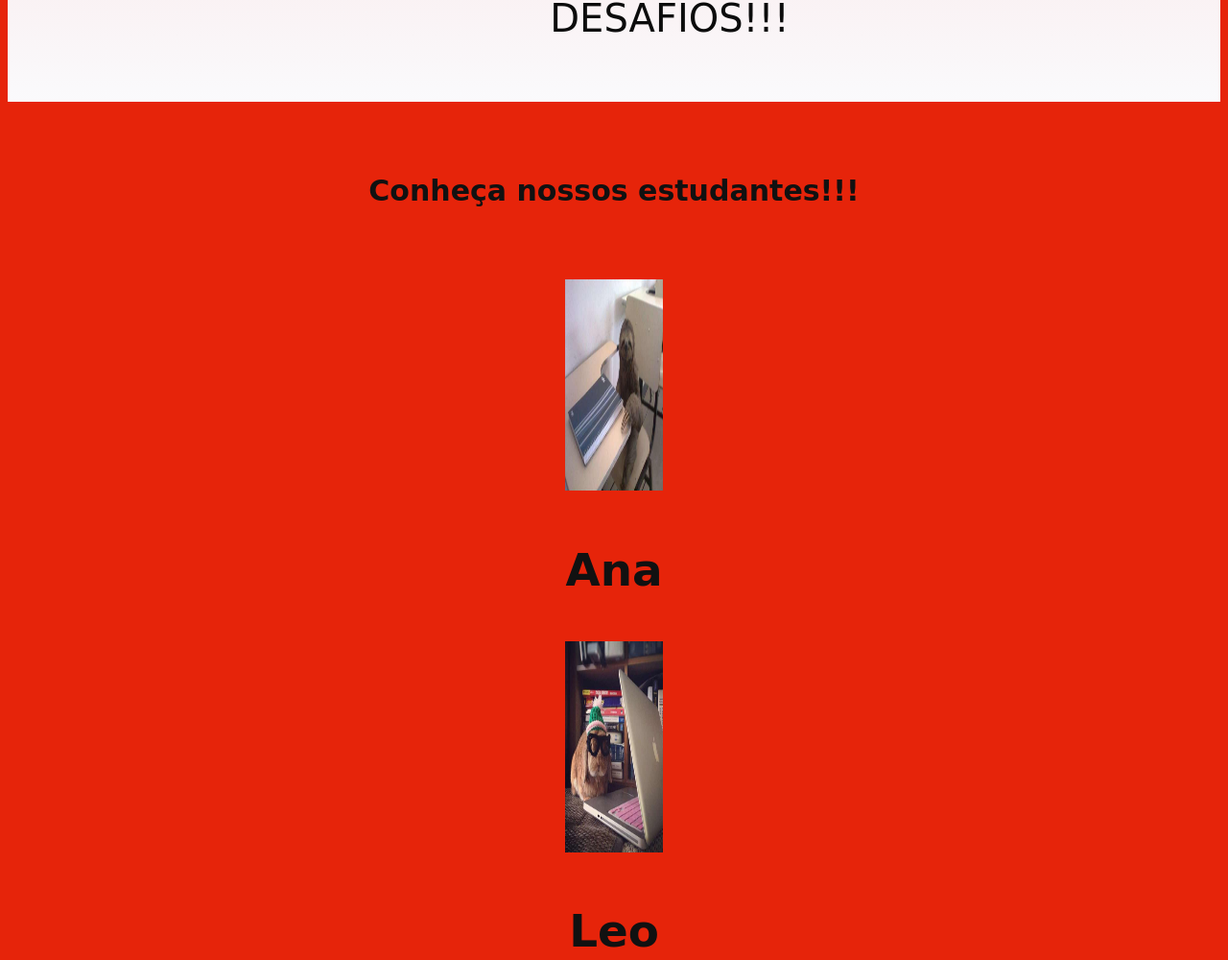
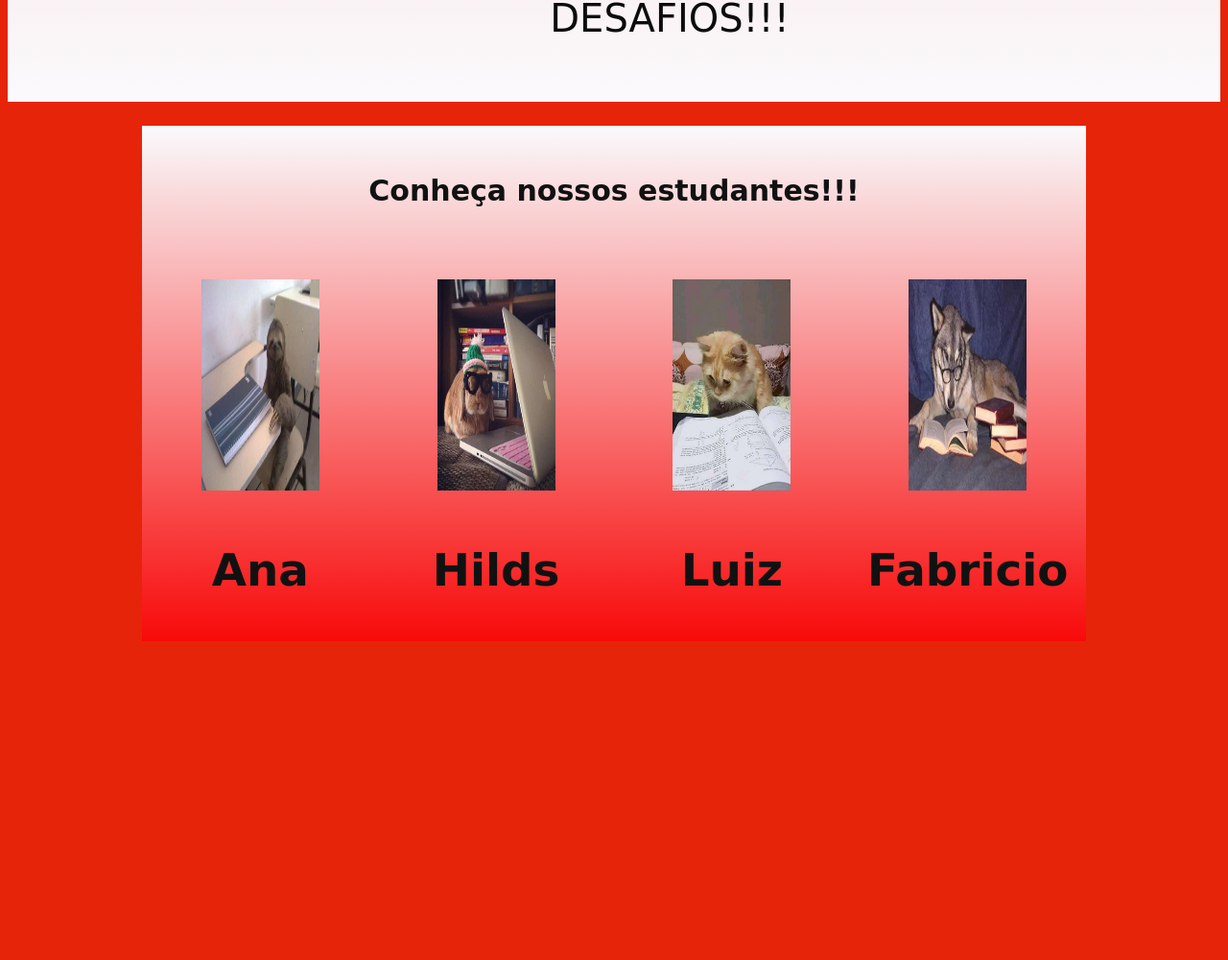
Before and after one commit to NathallyanDallaLibera/Claudino2c, a plain HTML site: page index.html in a window 1280 px wide. Shown: the part 3592-4592 px from the top of the page at 96% size. After the commit the page ends 4268 px from the top, so only its background shows below. Drawn offline with Linux system fonts and the light colour scheme.

Commit message:
Add files via upload

```diff
--- a/index.html
+++ b/index.html
@@ -63,35 +63,36 @@
 
 <section class="estudante">
   <h2 class="estudante-titulo"> Conheça nossos estudantes!!!</h2>
+<div class="estudante-todos">
 
-
-  <div>
+  <div class="estudante-div">
     <img class="aluno-um" src="./img/ana.jpg">
     <h3>Ana</h3>
 
   </div>
 
 
-  <div>
+  <div class="estudante-div">
 
     <img class="aluno-um" src="./img/leo.jpg">
-    <h3>Leo</h3>
+    <h3>Hilds</h3>
 
   </div>
 
 
 
-  <div>
+  <div class="estudante-div">
     <img class="aluno-um" src="./img/luiz.jpg">
     <h3>Luiz</h3>
   </div>
 
 
-  <div>
+  <div class="estudante-div">
     <img class="aluno-um" src="./img/maria.jpg">
-    <h3>Maria</h3>
+    <h3>Fabricio</h3>
 
   </div>
+</div>
 
 </section>
 
--- a/style.css
+++ b/style.css
@@ -47,7 +47,7 @@ width: 25%;
 font-family: cursive; }
 
 .aluno-um{
-    width: 20%;
+    width: 50%;
     height: 220px;
 }
 
@@ -56,3 +56,13 @@ font-family: cursive; }
 padding: 50px 0;
 font-size: 30px;
 }
+.estudante-div{
+    text-align: center;
+}
+.estudante-todos{
+    display:grid;
+    grid-template-columns:25% 25% 25% 25%
+}
+.estudante{
+    background-image: linear-gradient(rgb(250, 250, 252), rgb(248, 10, 10));
+}
```
